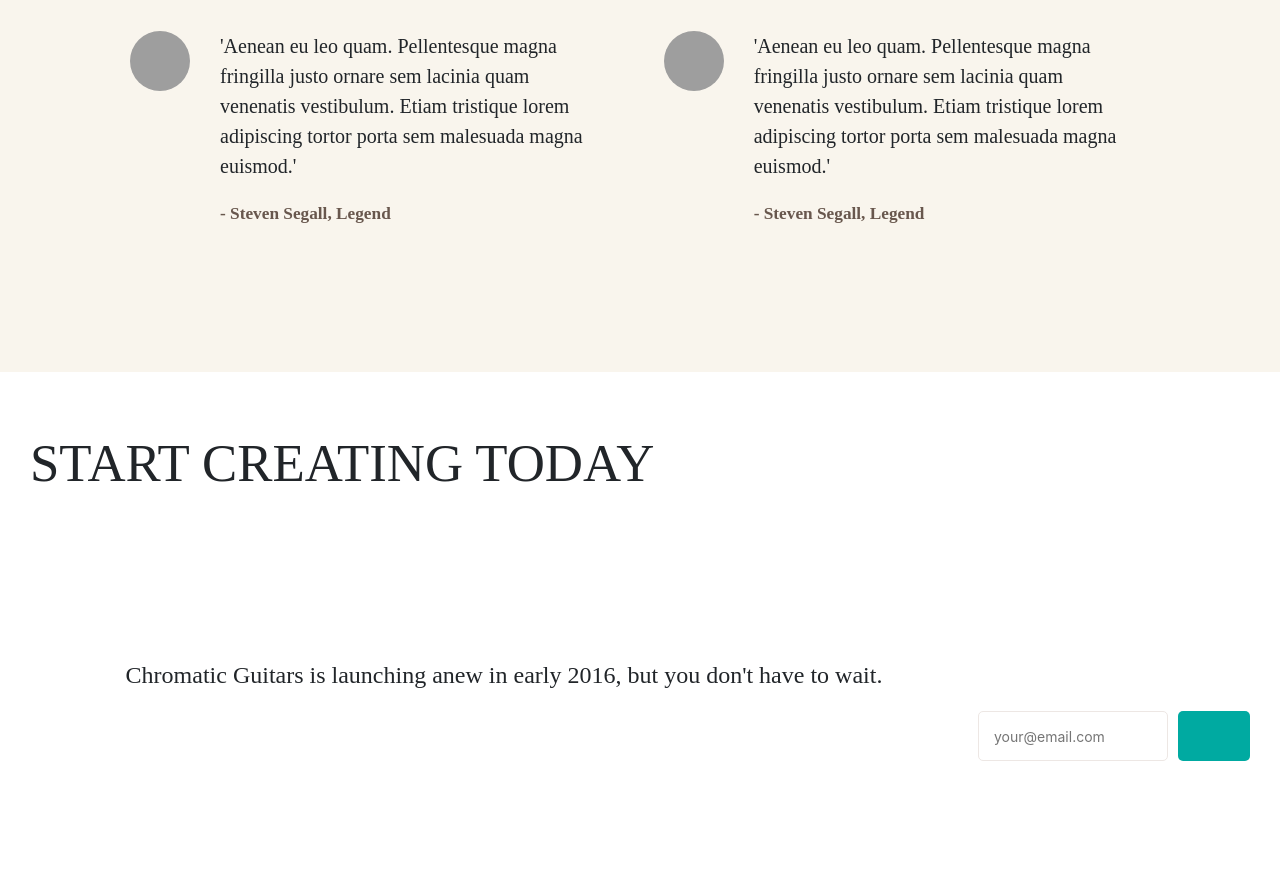
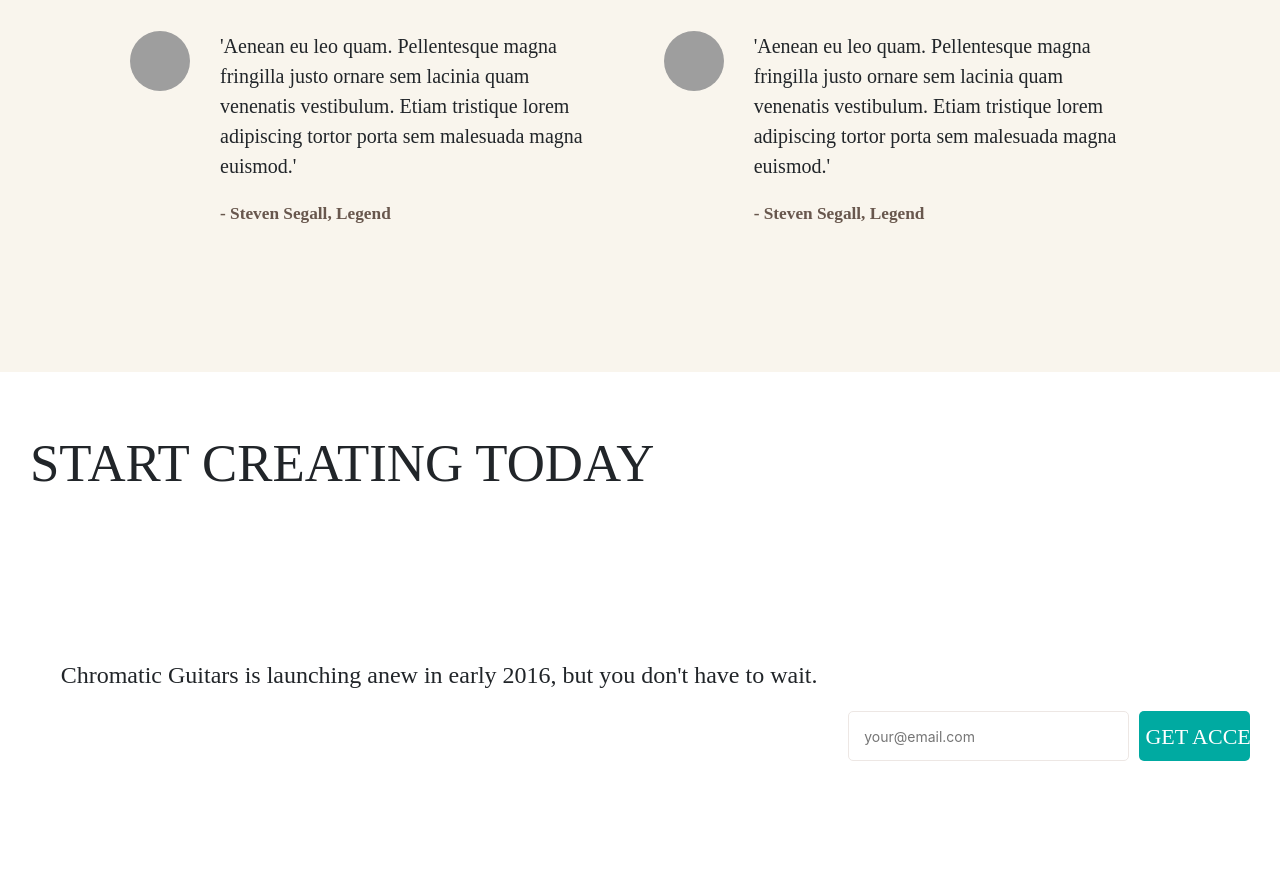
Before and after one commit to danielpowell4/Chromatic_Landing, a plain HTML site: page index.html in a window 1280 px wide. Shown: the part 5107-5997 px from the top of the page. Drawn offline with nearby package versions, Linux system fonts and the light colour scheme; grey boxes are pictures that could not be loaded.

Commit message:
Altering get access button font size

```diff
--- a/styles/main.css
+++ b/styles/main.css
@@ -339,7 +339,7 @@ input[type="email"].mailing-list-email {
     height: 50px;
     border-radius: 5px;
     border: none;
-    font-size: 1.15em;
+    font-size: 22px;
     line-height: 50px;
     font-family: "alternate-gothic-no-3-d";
 }
```
